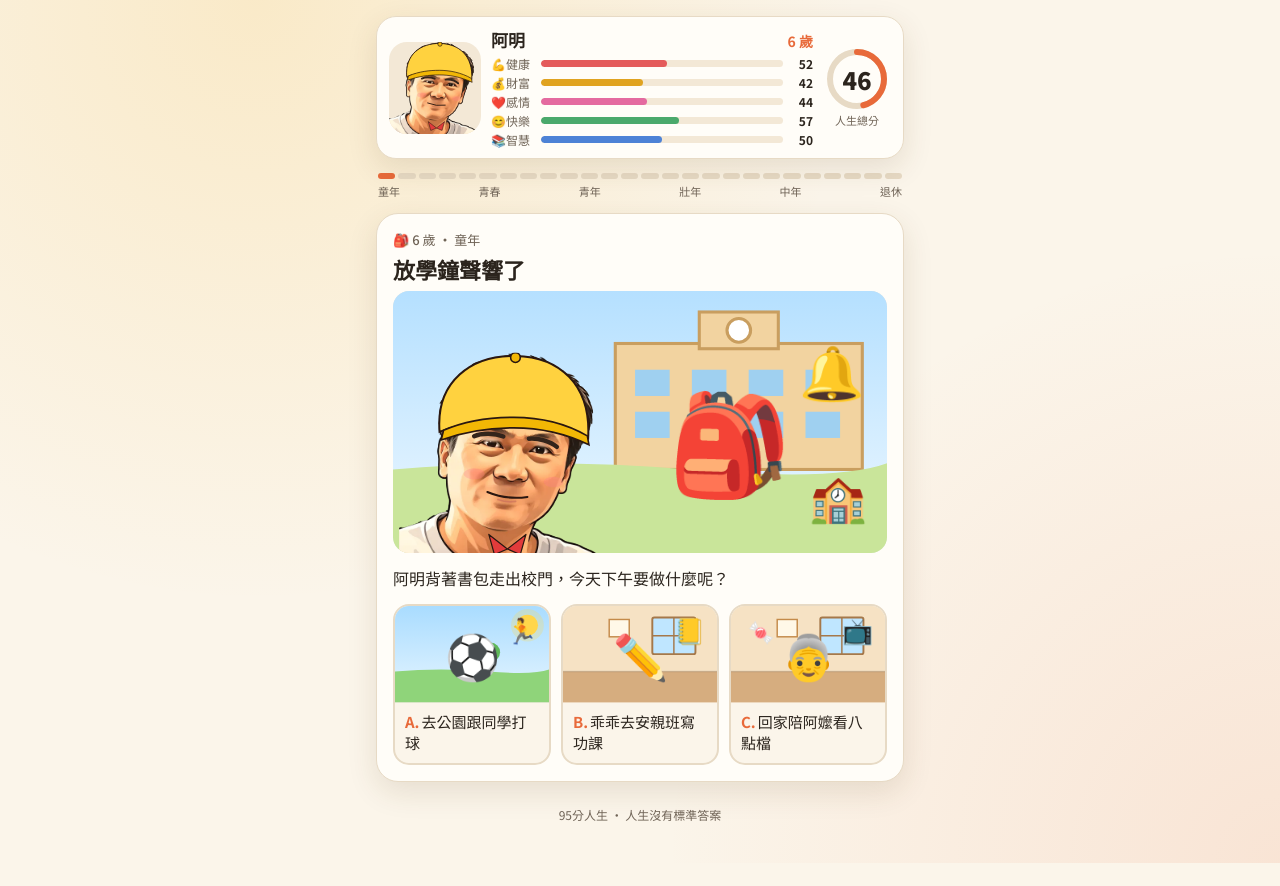
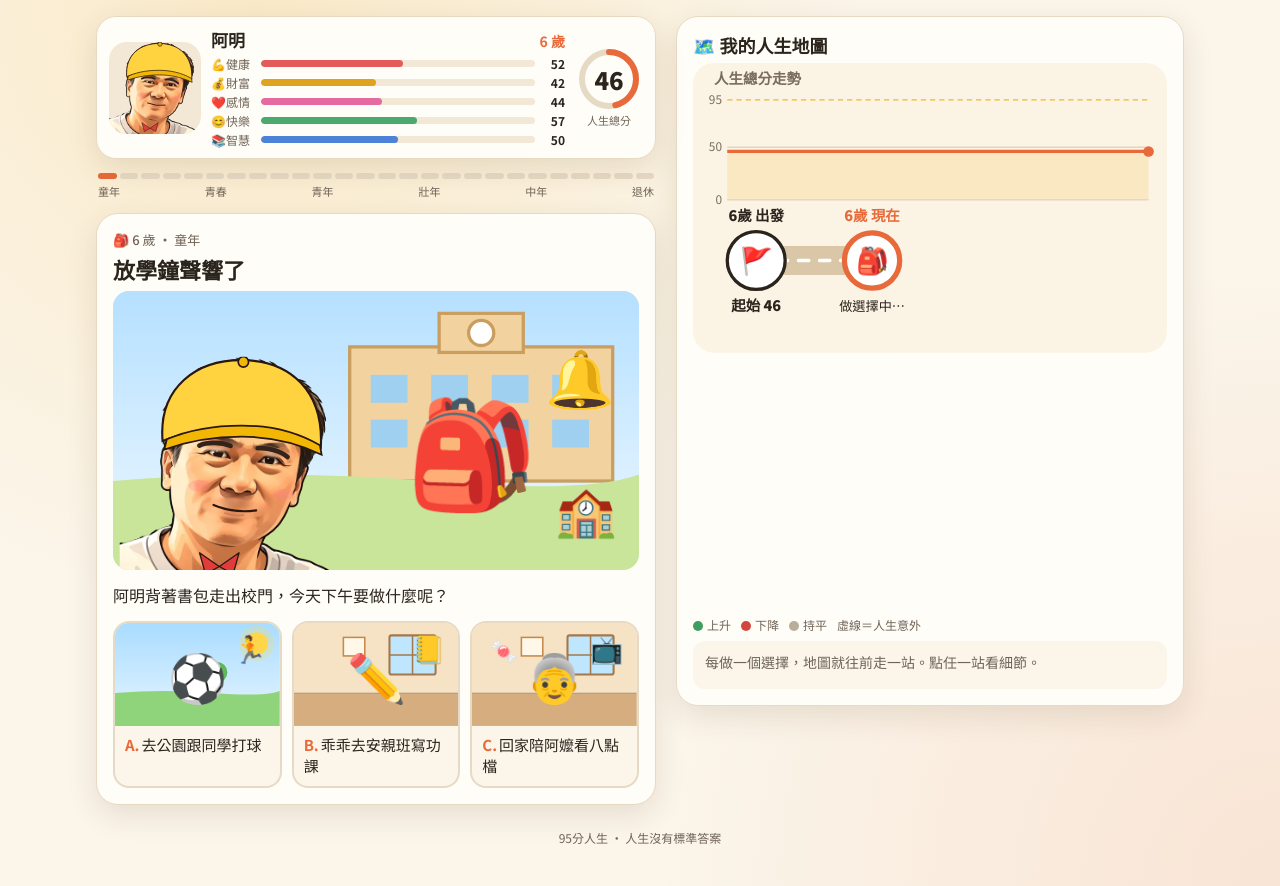
Before and after one commit to timemap26-sudo/95life, a plain HTML site: page index.html in a window 1280 px wide. Both pictures are taken after a click on the button "開始人生 ▶". Before the commit the page ends 863 px from the top, so only its background shows below. Drawn offline with Linux system fonts and the light colour scheme.

Commit message:
人生地圖顯示在遊戲畫面旁、修正領帶、95 分比較容易達成 (#3)
* 新主角插畫：會換表情、會變老；事件與選項配插圖、人生意外可選擇、即時總分、人生地圖

- 主角改用新插畫，SVG 畫上 8 種表情，依年紀交疊年輕/原版/白髮並加皺紋、眼鏡、帽子
- 每個事件有情境插圖（主角在場景裡），每個選項有插圖卡片
- 人生意外改成三選一
- HUD 一直顯示人生總分與變化
- 結局新增人生地圖（總分走勢、每站選擇、可點擊、可下載 PNG）與各年紀樣貌
- 新增 50 歲「在朋友家遇到陳羿名」事件

Co-Authored-By: Claude Opus 5.5 <noreply@anthropic.com>
Claude-Session: https://claude.ai/code/session_01TA4HLgWpv6zTwwm7B6MApB

* 人生地圖直接顯示在遊戲畫面旁、修正領帶位置、讓 95 分比較容易達成

- 寬螢幕改成左右兩欄，右邊即時人生地圖（固定在畫面上、自動捲到最新一站）；手機版地圖在事件卡片下方
- 地圖標出目前所在的一站（做選擇中）
- 領帶改到脖子正中間，加上白襯衫領子；小時候的紅領巾也一起置中
- 好事效果 ×1.3、壞事 ×0.7、退休後歲月扣分 3→2

Co-Authored-By: Claude Opus 5.5 <noreply@anthropic.com>
Claude-Session: https://claude.ai/code/session_01TA4HLgWpv6zTwwm7B6MApB

---------

Co-authored-by: Claude <noreply@anthropic.com>

```diff
--- a/index.html
+++ b/index.html
@@ -156,6 +156,14 @@ h1 .num{color:var(--accent2)}
 .map-detail b{color:var(--ink)}
 .legend{display:flex;flex-wrap:wrap;gap:10px;font-size:12px;color:var(--ink2);margin-top:6px}
 .legend i{display:inline-block;width:10px;height:10px;border-radius:50%;margin-right:4px;vertical-align:-1px}
+body.wide .app{max-width:1120px}
+body.wide #end{max-width:560px;margin:0 auto}
+.play-map h2{font-size:18px}
+@media (min-width:960px){
+  .play-grid{display:grid;grid-template-columns:minmax(0,560px) minmax(0,1fr);gap:20px;align-items:start}
+  .play-map{position:sticky;top:8px;margin-top:0;height:calc(100vh - 110px);min-height:460px;display:flex;flex-direction:column}
+  .play-map #liveMap{flex:1 1 auto;min-height:0;overflow-y:auto;border-radius:16px}
+}
 .actions{display:flex;gap:10px;margin-top:16px;flex-wrap:wrap}
 .actions .btn{flex:1;min-width:140px}
 .toast{position:fixed;left:50%;bottom:24px;transform:translateX(-50%);background:var(--ink);color:var(--bg);padding:10px 16px;border-radius:12px;font-size:14px;opacity:0;transition:opacity .3s;pointer-events:none;z-index:30}
@@ -195,6 +203,8 @@ h1 .num{color:var(--accent2)}
 
   <!-- 遊戲畫面 -->
   <section id="play" class="screen">
+   <div class="play-grid">
+    <div class="play-main">
     <div class="hud">
       <div class="mini" id="hudAvatar"></div>
       <div class="info">
@@ -226,6 +236,14 @@ h1 .num{color:var(--accent2)}
         <button class="btn" id="nextBtn" style="width:100%">繼續 ▶</button>
       </div>
     </div>
+      </div>
+    <aside class="card play-map" id="playMap">
+      <h2 style="margin-top:0">🗺️ 我的人生地圖</h2>
+      <div class="map" id="liveMap"></div>
+      <div class="legend"><span><i style="background:#3f9e5f"></i>上升</span><span><i style="background:#d2483f"></i>下降</span><span><i style="background:#b9ad9c"></i>持平</span><span>虛線＝人生意外</span></div>
+      <div class="map-detail" id="liveDetail">每做一個選擇，地圖就往前走一站。點任一站看細節。</div>
+    </aside>
+   </div>
   </section>
 
   <!-- 結局畫面 -->
@@ -341,9 +359,14 @@ function glasses(){
     <path d="M282 222 C290 214 298 214 306 222 M186 222 L142 214 M402 222 L440 214" fill="none"/></g></g>`;
 }
 function attire(age, wear){
-  if (wear==='suit' || (age>=26 && age<60 && !wear)) return `<path d="M252 450 L284 450 L296 520 L240 520 Z" fill="#2f4a7a" stroke="${LINE}" stroke-width="3"/><path d="M250 430 L286 430 L282 452 L254 452 Z" fill="#253d68" stroke="${LINE}" stroke-width="3"/>`;
+  if (wear==='suit' || (age>=26 && age<60 && !wear)) return `<g stroke="${LINE}" stroke-width="4" stroke-linejoin="round">
+    <path d="M30 520 L44 446 L108 428 L232 480 L344 442 L430 472 L470 520 Z" fill="#f4f6fa"/>
+    <path d="M224 494 L240 494 L254 520 L210 520 Z" fill="#2f4a7a"/>
+    <path d="M218 474 L246 474 L240 495 L224 495 Z" fill="#253d68"/>
+    <path d="M106 426 L222 474 L200 508 L96 468 Z" fill="#fff"/>
+    <path d="M346 440 L242 474 L264 508 L354 480 Z" fill="#fff"/></g>`;
   if (wear==='helmet') return `<rect x="380" y="470" width="64" height="40" rx="6" fill="#f3f0e6" stroke="${LINE}" stroke-width="3"/><text x="412" y="499" text-anchor="middle" font-size="24" font-weight="900" fill="#c0392b" style="font-family:sans-serif">MP</text>`;
-  if (age < 13) return `<path d="M222 450 L268 486 L314 450 L300 500 L268 486 L236 500 Z" fill="#e23b3b" stroke="${LINE}" stroke-width="3" stroke-linejoin="round"/>`;
+  if (age < 13) return `<path d="M186 456 L232 488 L278 456 L264 506 L232 488 L200 506 Z" fill="#e23b3b" stroke="${LINE}" stroke-width="3" stroke-linejoin="round"/>`;
   return '';
 }
 // opt: age, face, wear('cap'|'helmet'|'grad'|'straw'|'suit'|'none'), attrs（嵌進場景時用）
@@ -655,6 +678,13 @@ const RANDOMS = [
 ];
 
 /* ========== 計分 ========== */
+// 難度調整：好事效果放大、壞事效果打折，讓 95 分人生比較容易達成
+const EASY = {up:1.3, down:0.7, aging:-2};
+function scaleFx(fx){
+  const o = {};
+  for (const k in fx){ const v = fx[k]; o[k] = v > 0 ? Math.round(v*EASY.up) : Math.round(v*EASY.down); }
+  return o;
+}
 function calcScore(s){
   const vals = STATS.map(x=>s[x.k]);
   const avg = vals.reduce((a,b)=>a+b,0)/vals.length;
@@ -699,7 +729,7 @@ function moodFace(){
 }
 
 /* ========== 畫面 ========== */
-function show(id){ document.querySelectorAll('.screen').forEach(s=>s.classList.toggle('on', s.id===id)); window.scrollTo({top:0,behavior:'smooth'}); }
+function show(id){ document.querySelectorAll('.screen').forEach(s=>s.classList.toggle('on', s.id===id)); document.body.classList.toggle('wide', id!=='title'); window.scrollTo({top:0,behavior:'smooth'}); }
 function stageOf(age){ return age<13?0:age<19?1:age<31?2:age<46?3:age<56?4:5; }
 function fill(text){ return text.replaceAll('{n}', S.name); }
 function curWear(){ const c = S.queue[S.i]; return c && c.type==='main' ? c.e.wear : undefined; }
@@ -730,7 +760,9 @@ function renderEvent(){
   S.age = cur.type==='main' ? e.age : cur.age;
   S.wear = cur.type==='main' ? e.wear : undefined;
   S.face = e.face || moodFace();
+  S.answered = false;
   renderHUD(true);
+  renderLiveMap();
   const card = $('eventCard');
   card.classList.toggle('random', cur.type==='rand');
   $('evResult').classList.remove('on');
@@ -760,9 +792,9 @@ function faceFromDelta(d, luck){
 }
 
 function applyAndShow(o){
-  const fx2 = Object.assign({}, o.fx);
+  const fx2 = scaleFx(o.fx);
   const notes = [];
-  if (S.age >= 56 && o.type==='main'){ fx2.h = (fx2.h||0) - 3; notes.push('⏳ 歲月 -3 健康'); }
+  if (S.age >= 56 && o.type==='main'){ fx2.h = (fx2.h||0) + EASY.aging; notes.push(`⏳ 歲月 ${EASY.aging} 健康`); }
   const before = calcScore(S.stats).score;
   const chips = [];
   let sum = 0;
@@ -780,6 +812,7 @@ function applyAndShow(o){
   S.face = o.face || faceFromDelta(sum, o.luck);
   if (o.wear) S.wear = o.wear;
   S.faceAt[S.age] = S.face;
+  S.answered = true;
   S.log.push({age:S.age, type:o.type, title:o.e.title, emoji:o.e.emoji, choice:o.choice.t, pic:o.choice.p.split(' ')[0],
     others:o.e.choices.filter(c=>c!==o.choice).map(c=>c.t), score:after, ds, luck:o.luck, face:S.face, out:fill(o.out)});
   $('evChoices').style.display = 'none';
@@ -788,6 +821,7 @@ function applyAndShow(o){
   $('evResult').classList.add('on');
   $('evScene').innerHTML = sceneSVG(`${o.choice.b || o.e.sc.split('|')[0]}|${o.choice.p}`, S.age, S.face, S.wear);
   renderHUD(true);
+  renderLiveMap();
   const dl = $('hudDelta');
   dl.textContent = ds === 0 ? '±0' : (ds>0?'+':'') + ds;
   dl.style.color = ds > 0 ? 'var(--up)' : ds < 0 ? 'var(--down)' : 'var(--ink2)';
@@ -797,8 +831,15 @@ function applyAndShow(o){
 function next(){ S.i++; renderEvent(); }
 
 /* ========== 人生地圖 ========== */
+function mapNodes(){
+  const head = [{age:6, start:true, score:S.score0}].concat(S.log);
+  if (S.final) return head.concat([{age:80, end:true, score:S.final.score}]);
+  if (S.answered) return head;
+  const cur = S.queue[S.i];
+  return head.concat([{age:S.age, cur:true, score:calcScore(S.stats).score, emoji:cur ? cur.e.emoji : '📍'}]);
+}
 function mapSVG(){
-  const nodes = [{age:6, start:true, score:S.score0}].concat(S.log).concat([{age:80, end:true, score:S.final.score}]);
+  const nodes = mapNodes();
   const W = 360, cols = 4, rowH = 112, top = 150, padX = 48;
   const step = (W - padX*2) / (cols-1);
   const pos = nodes.map((n,i)=>{ const r = Math.floor(i/cols), c = i%cols; const cc = r%2 ? cols-1-c : c; return [padX + cc*step, top + r*rowH]; });
@@ -823,11 +864,18 @@ function mapSVG(){
     ${[0,50,95].map(v=>`<path d="M${cx0} ${sy(v)} H${cx1}" stroke="${v===95?'#f3b72f':'#e3d6c1'}" stroke-dasharray="${v===95?'4 3':'0'}"/><text x="${cx0-4}" y="${sy(v)+3}" font-size="9" text-anchor="end" fill="${ink2}">${v}</text>`).join('')}
     <path d="${line} L${sx(nodes.length-1)} ${cy1} L${cx0} ${cy1} Z" fill="#f3b72f" opacity=".18"/>
     <path d="${line}" fill="none" stroke="#e86a3a" stroke-width="2.5" stroke-linejoin="round"/>
-    <circle cx="${sx(nodes.length-1)}" cy="${sy(S.final.score)}" r="4" fill="#e86a3a"/>
+    <circle cx="${sx(nodes.length-1)}" cy="${sy(nodes[nodes.length-1].score)}" r="4" fill="#e86a3a"/>
     <path d="${d}" fill="none" stroke="#d9c7a8" stroke-width="22" stroke-linecap="round" stroke-linejoin="round"/>
     <path d="${d}" fill="none" stroke="#fff" stroke-width="2.5" stroke-dasharray="8 8" stroke-linecap="round"/>`;
   nodes.forEach((n,i)=>{
     const [x,y] = pos[i];
+    if (n.cur){
+      s += `<g class="node" data-i="${i}"><circle cx="${x}" cy="${y}" r="21" fill="#fff" stroke="#e86a3a" stroke-width="4"><animate attributeName="r" values="21;25;21" dur="1.4s" repeatCount="indefinite"/></circle>
+        <text class="emo" x="${x}" y="${y+1}" font-size="20" text-anchor="middle" dominant-baseline="central">${n.emoji}</text>
+        <text x="${x}" y="${y-30}" font-size="11" text-anchor="middle" font-weight="900" fill="#e86a3a">${n.age}歲 現在</text>
+        <text x="${x}" y="${y+38}" font-size="10" text-anchor="middle" fill="${ink}">做選擇中…</text></g>`;
+      return;
+    }
     if (n.start || n.end){
       s += `<g class="node" data-i="${i}"><circle cx="${x}" cy="${y}" r="22" fill="${n.end?'#f3b72f':'#fff'}" stroke="${ink}" stroke-width="2.5"/>
         <text class="emo" x="${x}" y="${y+1}" font-size="20" text-anchor="middle" dominant-baseline="central">${n.end?'🎂':'🚩'}</text>
@@ -846,12 +894,21 @@ function mapSVG(){
   });
   return s + `</svg>`;
 }
-function bindMap(){
-  const nodes = [null].concat(S.log);
-  $('lifeMap').querySelectorAll('.node').forEach(g => g.onclick = () => {
-    const i = +g.dataset.i, n = nodes[i];
-    if (!n){ $('mapDetail').innerHTML = i===0 ? `<b>6 歲，人生出發！</b> 天賦：${S.gift.icon}${S.gift.name}，起始總分 ${S.score0}。` : `<b>80 歲生日</b> —— ${S.final.title}，人生總分 ${S.final.score}。`; return; }
-    $('mapDetail').innerHTML = `<b>${n.age} 歲 · ${n.emoji} ${n.title}</b><br>你選了「${n.choice}」${n.luck===true?'🍀':n.luck===false?'💦':''}：${n.out}<br>
+function renderLiveMap(){
+  const box = $('liveMap');
+  box.innerHTML = mapSVG();
+  bindMap('liveMap','liveDetail');
+  // 寬螢幕時地圖欄自己捲動，讓最新一站保持在畫面內
+  if (getComputedStyle($('playMap')).position === 'sticky') box.scrollTop = box.scrollHeight;
+}
+function bindMap(mapId, detailId){
+  const nodes = mapNodes(), det = $(detailId);
+  $(mapId).querySelectorAll('.node').forEach(g => g.onclick = () => {
+    const n = nodes[+g.dataset.i];
+    if (n.start){ det.innerHTML = `<b>6 歲，人生出發！</b> 天賦：${S.gift.icon}${S.gift.name}，起始總分 ${S.score0}。`; return; }
+    if (n.end){ det.innerHTML = `<b>80 歲生日</b> —— ${S.final.title}，人生總分 ${S.final.score}。`; return; }
+    if (n.cur){ det.innerHTML = `<b>${n.age} 歲 · 你在這裡</b><br>目前人生總分 ${n.score}，繼續往下走吧！`; return; }
+    det.innerHTML = `<b>${n.age} 歲 · ${n.emoji} ${n.title}</b><br>你選了「${n.choice}」${n.luck===true?'🍀':n.luck===false?'💦':''}：${n.out}<br>
       人生總分 → ${n.score}（${n.ds>=0?'+':''}${n.ds}）　<span style="opacity:.75">沒走的路：${n.others.join('、')}</span>`;
   });
 }
@@ -899,7 +956,7 @@ function endGame(){
   }).join('');
   $('lifeMap').innerHTML = mapSVG();
   $('mapDetail').textContent = '點地圖上的任一站，回顧當時的選擇。';
-  bindMap();
+  bindMap('lifeMap','mapDetail');
   show('end');
   const ring = $('ring'), C = 326.7;
   ring.style.stroke = score >= 95 ? 'var(--accent)' : score >= 72 ? 'var(--j)' : 'var(--accent2)';
```
Also changed, not shown: 1 other file.
